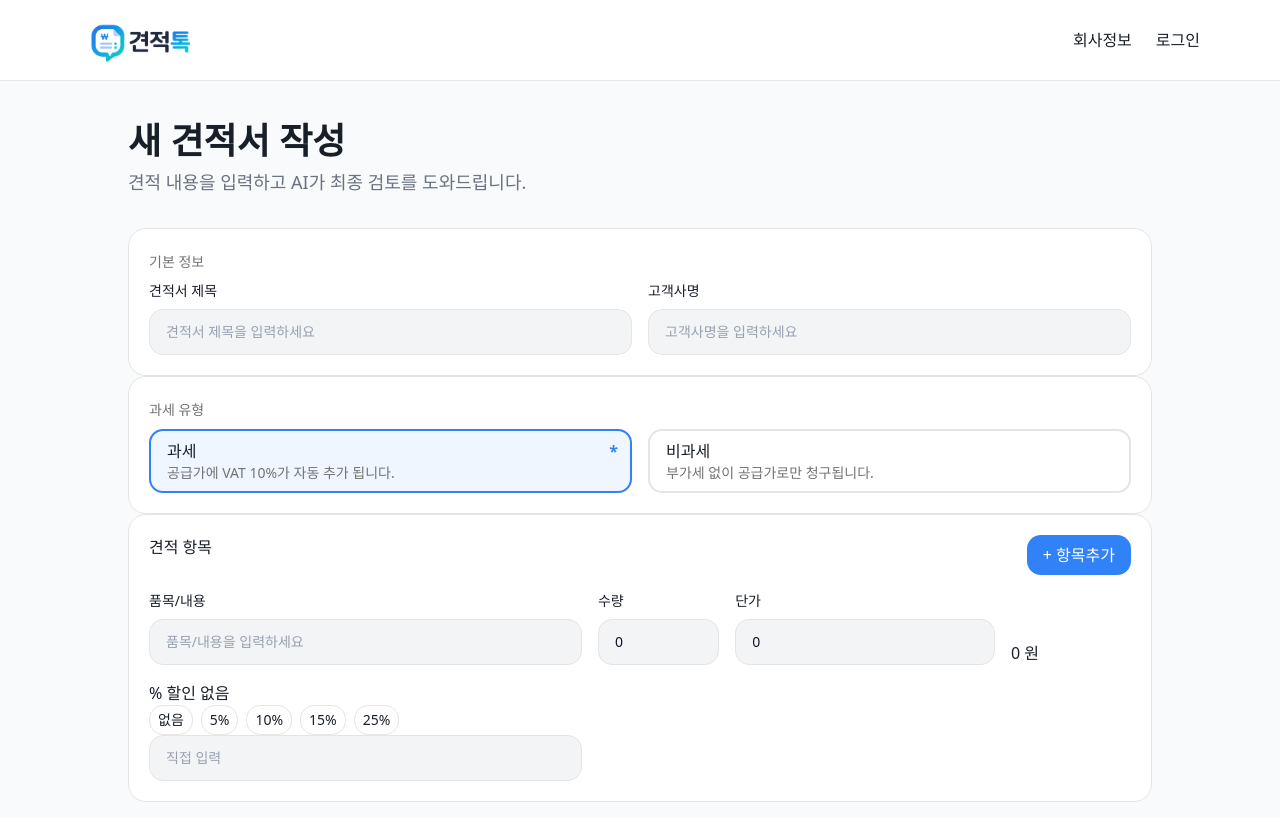
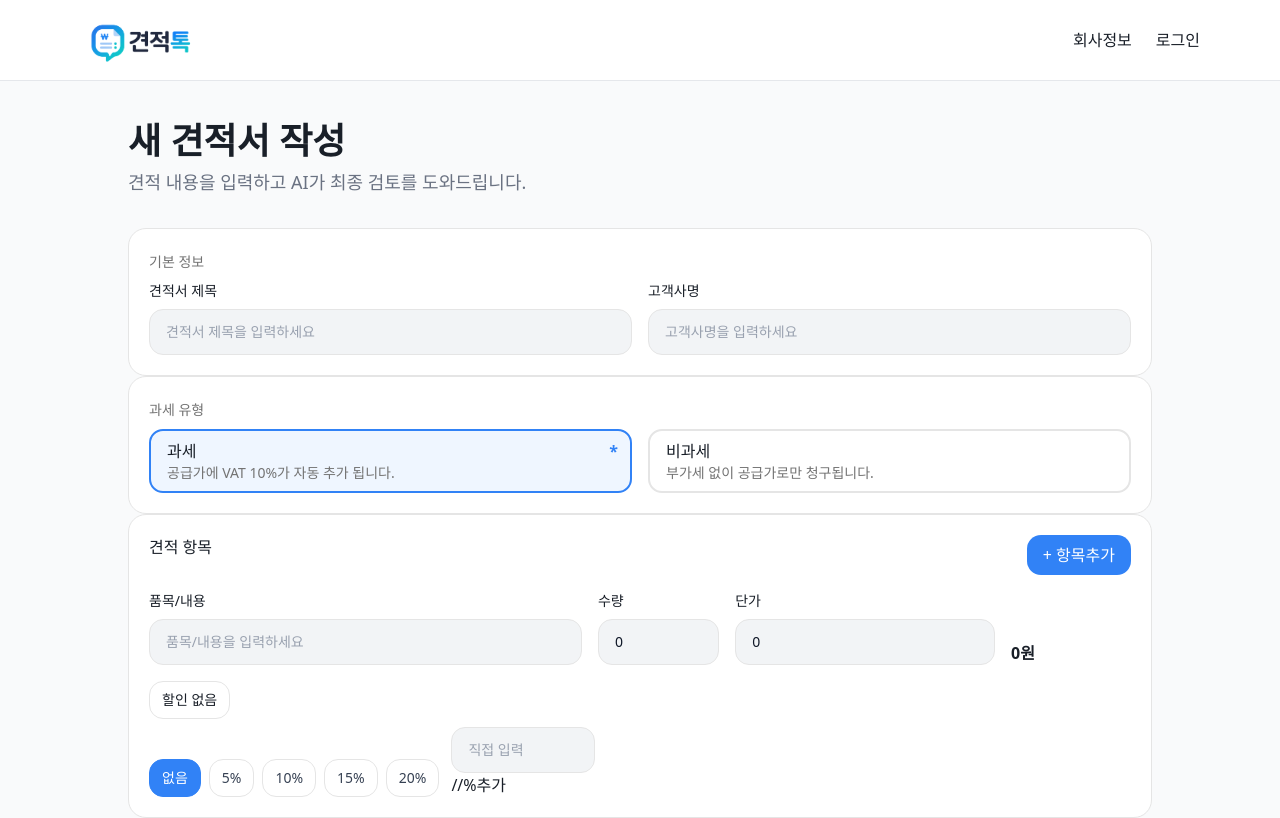
Before and after one commit to didwjdgns99/estimate-talk, a Next.js app in the folder front/: page /estimate in a window 1280 px wide. Both pictures are taken after a click on the button "할인 없음". Built offline with nearby package versions, Linux system fonts and the light colour scheme; no server answers; a web font is replaced by a local one.

Commit message:
feat:estimate-discount

```diff
--- a/front/src/component/common/estimate/createEstimate.tsx
+++ b/front/src/component/common/estimate/createEstimate.tsx
@@ -8,35 +8,46 @@ type EstimateItem = {
   description: string;
   quantity: number;
   unitPrice: number;
-  totalPrice: number;
+  discountRate: number;
 };
 
 type ItemType = "description" | "quantity" | "unitPrice";
 
+//견적항목 행 만들기
 const createEmptyItem = (): EstimateItem => ({
   id: crypto.randomUUID(),
   description: "",
   quantity: 0,
   unitPrice: 0,
-  totalPrice: 0,
+  discountRate: 0,
 });
 
 export default function CreateEstimate() {
-  const [items, setItems] = useState<EstimateItem[]>([createEmptyItem()]);
-  const [isDiscount, setIsDiscount] = useState(false);
+  const [items, setItems] = useState<EstimateItem[]>(() => [
+    createEmptyItem(),
+  ]);
+
+  //할인 품목 토글
+  const [openedDiscountIds, setOpenedDiscountIds] = useState<string[]>([]);
+const [customDiscounts, setCustomDiscounts] = useState<
+  Record<string, string>
+>({});
+  //항목추가
   const handleAddItem = () => {
     setItems((prev) => [...prev, createEmptyItem()]);
   };
 
+  //인풋 온체인지
   const onChangeItem = (
     e: React.ChangeEvent<HTMLInputElement>,
-    itemId: string,
-    fieldType: ItemType,
+    itemId: string, //행 아이디
+    fieldType: ItemType,// 품목/단가/수량 타입
   ) => {
     const value =
       fieldType === "description"
         ? e.target.value
         : Number(e.target.value.replace(/[^0-9]/g, ""));
+
     setItems((prev) =>
       prev.map((item) =>
         item.id === itemId
@@ -49,78 +60,184 @@ export default function CreateEstimate() {
     );
   };
 
+  const handleDiscountChange = (
+    itemId: string,
+    discountRate: number,
+  ) => {
+    const safeDiscountRate = Math.min(
+      Math.max(discountRate, 0),
+      100,
+    );
+
+    setItems((prev) =>
+      prev.map((item) =>
+        item.id === itemId
+          ? {
+              ...item,
+              discountRate: safeDiscountRate,
+            }
+          : item,
+      ),
+    );
+  };
+
+  const handleToggleDiscount = (itemId: string) => {
+    setOpenedDiscountIds((prev) =>
+      prev.includes(itemId)
+        ? prev.filter((id) => id !== itemId)
+        : [...prev, itemId],
+    );
+  };
+
+const handleCustomDiscountChange = (
+  itemId: string,
+  value: string,
+) => {
+  const onlyNumber = value.replace(/[^0-9]/g, "");
+
+ const safeValue =
+    onlyNumber === ""
+      ? ""
+      : String(Math.min(Number(onlyNumber), 100));
+
+  setCustomDiscounts((prev) => ({
+    ...prev,
+    [itemId]: safeValue,//해당 아이템아이디에 밸류값을 바꾸기 위해
+  }));
+
+  handleDiscountChange(
+    itemId,
+    safeValue === "" ? 0 : Number(onlyNumber),
+  );
+};
+
+
   return (
-    <section className="bg-white border border-border rounded-2xl p-5 w-full">
-      <div className="flex justify-between ">
+    <section className="w-full rounded-2xl border border-border bg-white p-5">
+      <div className="flex justify-between">
         <span>견적 항목</span>
+
         <button
+          type="button"
           onClick={handleAddItem}
-          className="bg-primary text-white px-4 py-2 rounded-xl cursor-pointer"
+          className="cursor-pointer rounded-xl bg-primary px-4 py-2 text-white"
         >
           + 항목추가
         </button>
       </div>
+
       <div>
         {items.map((item) => {
-          const quantity = Number(item.quantity) || 0;
-          const unitPrice = Number(item.unitPrice) || 0;
-          const totalPrice = quantity * unitPrice;
+          const originalPrice = item.quantity * item.unitPrice;
+
+          const discountPrice =
+            originalPrice * (item.discountRate / 100);
+
+          const totalPrice = originalPrice - discountPrice;
+
+          const isDiscountOpen = openedDiscountIds.includes(item.id);
+
           return (
             <div
               key={item.id}
-              className="
-    mt-4 grid items-end gap-4
-    grid-cols-[2.5fr_0.7fr_1.5fr_120px]
-  "
+              className="mt-4 grid grid-cols-[2.5fr_0.7fr_1.5fr_120px] items-end gap-4"
             >
               <Input
                 label="품목/내용"
                 value={item.description}
                 placeholder="품목/내용을 입력하세요"
-                onChange={(e) => onChangeItem(e, item.id, "description")}
+                onChange={(e) =>
+                  onChangeItem(e, item.id, "description")
+                }
               />
+
               <Input
                 label="수량"
                 type="number"
                 value={item.quantity}
                 placeholder="수량을 입력하세요"
-                onChange={(e) => onChangeItem(e, item.id, "quantity")}
+                onChange={(e) =>
+                  onChangeItem(e, item.id, "quantity")
+                }
               />
+
               <Input
                 label="단가"
                 type="text"
                 value={item.unitPrice.toLocaleString("ko-KR")}
                 placeholder="단가를 입력하세요"
-                onChange={(e) => onChangeItem(e, item.id, "unitPrice")}
+                onChange={(e) =>
+                  onChangeItem(e, item.id, "unitPrice")
+                }
               />
-              <span>{totalPrice.toLocaleString()} 원</span>
-              <div>
+
+              <div className="flex flex-col">
+                {item.discountRate > 0 && (
+                  <span className="text-xs text-gray-400 line-through">
+                    {originalPrice.toLocaleString()}원
+                  </span>
+                )}
+
+                <span className="font-semibold">
+                  {totalPrice.toLocaleString()}원
+                </span>
+              </div>
+
+              <div className="col-span-4">
                 <button
                   type="button"
-                  onClick={() => setIsDiscount((prev) => !prev)}
+                  onClick={() => handleToggleDiscount(item.id)}
+                  className={`rounded-xl border px-3 py-2 text-sm ${
+                    item.discountRate > 0
+                      ? "border-primary bg-blue-50 text-primary"
+                      : "border-border bg-white"
+                  }`}
                 >
-                  {isDiscount ? "% 할인 없음" : "할인 없음"}
+                  {item.discountRate > 0
+                    ? `${item.discountRate}% 할인 적용`
+                    : "할인 없음"}
                 </button>
-                {isDiscount && (
-                  <div>
+
+                {isDiscountOpen && (
+                  <div className="mt-2 flex items-end gap-3">
                     <div className="flex gap-2">
-                      <button className="rounded-xl px-2 py-1 border border-border text-sm">
-                        없음
-                      </button>
-                      <button className="rounded-xl px-2 py-1 border border-border text-sm">
-                        5%
-                      </button>
-                      <button className="rounded-xl px-2 py-1 border border-border text-sm">
-                        10%
-                      </button>
-                      <button className="rounded-xl px-2 py-1 border border-border text-sm">
-                        15%
-                      </button>
-                      <button className="rounded-xl px-2 py-1 border border-border text-sm">
-                        25%
-                      </button>
+                      {[0, 5, 10, 15, 20].map((rate) => (
+                        <button
+                          key={rate}
+                          type="button"
+                          onClick={() =>
+                            handleDiscountChange(item.id, rate)
+                          }
+                          className={`rounded-xl border px-3 py-2 text-sm ${
+                            item.discountRate === rate
+                              ? "border-primary bg-primary text-white"
+                              : "border-border bg-white text-gray-700"
+                          }`}
+                        >
+                          {rate === 0 ? "없음" : `${rate}%`}
+                        </button>
+                      ))}
                     </div>
-                    <Input placeholder="직접 입력" />
+
+                   <div className="relative w-36">
+  <Input
+    type="text"
+    inputMode="numeric"
+    placeholder="직접 입력"
+    value={customDiscounts[item.id] ?? ""}
+    onChange={(e) =>
+      handleCustomDiscountChange(item.id, e.target.value)
+    }
+    className="pr-8"
+  />
+
+ //%추가
+  {customDiscounts[item.id] && (
+    <span className="pointer-events-none absolute right-3 top-1/2 -translate-y-1/2 text-gray-500">
+      %
+    </span>
+  )}
+</div>
                   </div>
                 )}
               </div>
```
